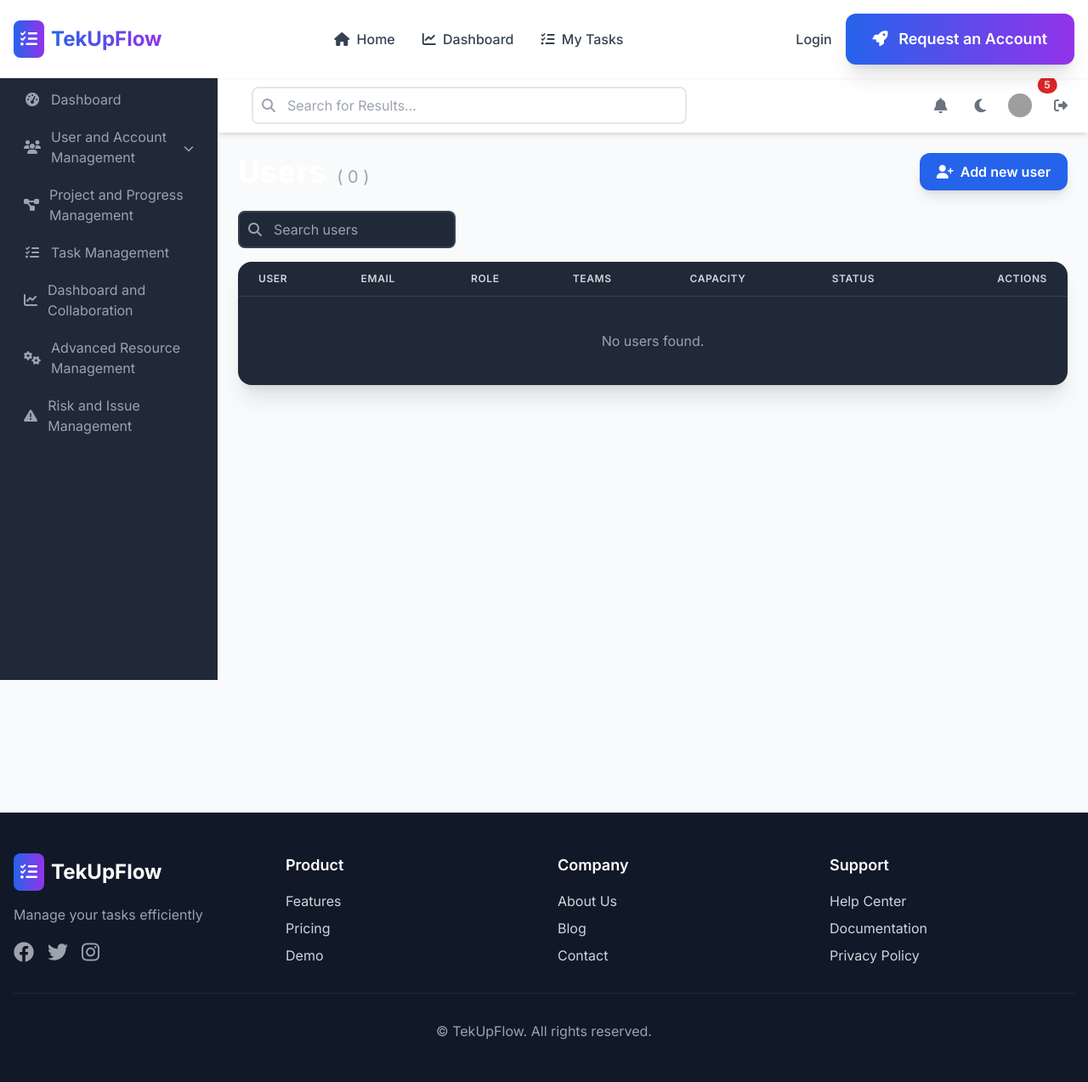
After one commit to MdRiabi/project-management-app, a Symfony app: template templates/SysAdmin/users/list_users.html.twig in a window 1280 px wide. The commit adds this page. Shown: the whole page at 85% size. Run offline with Twig, Linux system fonts and the light colour scheme; the template is opened without the code that fills it, so the values that code supplies are empty; some libraries are stand-ins or nearby versions; grey boxes are pictures that could not be loaded.

Commit message:
`Refactor sidebar navigation and dashboard layout`

```diff
--- a/src/Controller/HomeController.php
+++ b/src/Controller/HomeController.php
@@ -28,4 +28,6 @@ class HomeController extends AbstractController
     {
         return $this->render('home/request_account.html.twig');
     }
+
+
 }
--- /dev/null
+++ b/templates/SysAdmin/layout/base_sysadmin.html.twig
@@ -0,0 +1,72 @@
+{% extends 'base.html.twig' %}
+
+{% block title %}{% if block('page_title') is defined %}{{ block('page_title') }} | SysAdmin{% else %}SysAdmin{% endif %}{% endblock %}
+
+{% block body %}
+  {# Admin Sidebar #}
+  {% include 'components/_sidebar_admin.html.twig' %}
+
+  {# Right layout wrapper: topbar + page content #}
+  <div id="layout-wrapper" class="flex flex-col transition-all duration-300">
+    <style>
+      /* Layout responds to a single state on body (expanded|mini) */
+      @media (min-width: 1024px) {
+        body[data-sidebar-state="expanded"] #layout-wrapper { padding-left: 16rem; }
+        body[data-sidebar-state="mini"] #layout-wrapper { padding-left: 4rem; }
+      }
+    </style>
+
+    {% include 'components/_topbar_admin.html.twig' %}
+
+    <main class="flex-1 min-h-screen dark:bg-gray-900 p-6">
+      {% block content %}{% endblock %}
+    </main>
+  </div>
+
+  <script>
+    // Single source of truth: body[data-sidebar-state] controls both sidebar and layout
+    (function () {
+      function bindToggle() {
+        const body = document.body;
+        const btn = document.getElementById('sidebarToggle');
+        const sidebar = document.getElementById('admin-sidebar');
+        const title = document.getElementById('sidebar-title');
+        if (!btn || !sidebar) return;
+
+        // Ensure sidebar is never hidden/off-canvas
+        sidebar.classList.remove('hidden', '-translate-x-full');
+        sidebar.classList.add('lg:block');
+
+        function syncFromBody() {
+          const state = body.getAttribute('data-sidebar-state') || 'expanded';
+          if (state === 'mini') {
+            sidebar.classList.add('sidebar-mini');
+            if (title) title.classList.add('hidden');
+          } else {
+            sidebar.classList.remove('sidebar-mini');
+            if (title) title.classList.remove('hidden');
+          }
+        }
+
+        if (!body.getAttribute('data-sidebar-state')) body.setAttribute('data-sidebar-state', 'expanded');
+        syncFromBody();
+
+        if (!btn.dataset.bound) {
+          btn.addEventListener('click', function (e) {
+            e.preventDefault();
+            const current = body.getAttribute('data-sidebar-state') === 'mini' ? 'expanded' : 'mini';
+            body.setAttribute('data-sidebar-state', current);
+            syncFromBody();
+          });
+          btn.dataset.bound = '1';
+        }
+      }
+
+      if (document.readyState === 'loading') {
+        document.addEventListener('DOMContentLoaded', bindToggle);
+      } else {
+        bindToggle();
+      }
+    })();
+  </script>
+{% endblock %}
--- /dev/null
+++ b/templates/SysAdmin/users/list_users.html.twig
@@ -0,0 +1,112 @@
+{% extends 'sysadmin/layout/base_sysadmin.html.twig' %}
+
+{% block page_title %}Users{% endblock %}
+
+{% block content %}
+  <div class="max-w-7xl mx-auto">
+    <!-- Page header -->
+    <div class="flex items-center justify-between mb-6">
+      <div class="flex items-end space-x-3">
+        <h1 class="text-3xl md:text-4xl font-extrabold text-white">Users</h1>
+        <span class="text-gray-400 text-xl">( {{ users|length|default(0) }} )</span>
+      </div>
+      <a href="{{ path('sysadmin_user_new')|default('#') }}"
+         class="inline-flex items-center px-5 py-2.5 rounded-xl bg-blue-600 hover:bg-blue-700 text-white font-semibold shadow-lg">
+        <i class="fas fa-user-plus mr-2"></i>
+        Add new user
+      </a>
+    </div>
+
+    <!-- Filters + Search -->
+    <div class="flex flex-col md:flex-row md:items-center md:justify-between gap-4 mb-4">
+
+      <div class="flex items-center space-x-2">
+        <div class="relative">
+          <input type="search"
+                 placeholder="Search users"
+                 class="w-64 pl-10 pr-4 py-2 rounded-lg border-2 border-gray-700 bg-gray-800 text-gray-200 placeholder-gray-400 focus:outline-none focus:border-blue-500">
+          <i class="fas fa-search absolute left-3 top-1/2 -translate-y-1/2 text-gray-400"></i>
+        </div>
+      </div>
+    </div>
+
+    <!-- Users table -->
+    <div class="bg-gray-800 rounded-2xl shadow-xl overflow-hidden">
+      <table class="min-w-full divide-y divide-gray-700">
+        <thead class="bg-gray-750">
+          <tr>
+            <th class="px-6 py-3 text-left text-xs font-semibold text-gray-300 uppercase tracking-wider">User</th>
+            <th class="px-6 py-3 text-left text-xs font-semibold text-gray-300 uppercase tracking-wider">Email</th>
+            <th class="px-6 py-3 text-left text-xs font-semibold text-gray-300 uppercase tracking-wider">Role</th>
+            <th class="px-6 py-3 text-left text-xs font-semibold text-gray-300 uppercase tracking-wider">Teams</th>
+            <th class="px-6 py-3 text-left text-xs font-semibold text-gray-300 uppercase tracking-wider">Capacity</th>
+            <th class="px-6 py-3 text-left text-xs font-semibold text-gray-300 uppercase tracking-wider">Status</th>
+            <th class="px-6 py-3 text-right text-xs font-semibold text-gray-300 uppercase tracking-wider">Actions</th>
+          </tr>
+        </thead>
+        <tbody class="divide-y divide-gray-700">
+        {% for user in users|default([]) %}
+          <tr class="hover:bg-gray-700/60 transition">
+            <td class="px-6 py-4 whitespace-nowrap">
+              <div class="flex items-center space-x-3">
+                <img src="{{ user.avatarUrl|default('/assets/images/default-avatar.png') }}"
+                     class="h-9 w-9 rounded-full ring-2 ring-gray-700" alt="">
+                <div>
+                  <div class="text-white font-semibold">{{ user.firstName }} {{ user.lastName }}</div>
+                  <div class="text-xs text-gray-400">#{{ user.id|default('—') }}</div>
+                </div>
+              </div>
+            </td>
+            <td class="px-6 py-4 whitespace-nowrap text-gray-300">{{ user.email }}</td>
+            <td class="px-6 py-4 whitespace-nowrap">
+              {% set role = (user.roles|default([]) | first)|default('ROLE_USER') %}
+              {% set roleName = role|replace({'ROLE_':''})|lower|title %}
+              <span class="px-2.5 py-1 text-xs rounded-full
+                {% if 'ROLE_ADMIN' in user.roles %} bg-red-600 text-white
+                {% elseif 'ROLE_PM' in user.roles %} bg-yellow-600 text-white
+                {% elseif 'ROLE_MANAGER' in user.roles %} bg-purple-600 text-white
+                {% else %} bg-blue-600 text-white {% endif %}">
+                {{ roleName }}
+              </span>
+            </td>
+            <td class="px-6 py-4 whitespace-nowrap">
+              <div class="flex -space-x-2">
+                {% for i in 0..(user.teamsCount|default(0) > 3 ? 2 : user.teamsCount|default(0)-1) %}
+                  <img src="/assets/images/team-{{ i+1 }}.jpg" class="h-7 w-7 rounded-full ring-2 ring-gray-800" alt="">
+                {% endfor %}
+                {% if user.teamsCount|default(0) > 3 %}
+                  <span class="h-7 w-7 rounded-full bg-gray-700 text-gray-200 text-xs flex items-center justify-center ring-2 ring-gray-800">+{{ user.teamsCount - 3 }}</span>
+                {% endif %}
+              </div>
+            </td>
+            <td class="px-6 py-4 whitespace-nowrap text-gray-300">{{ user.capacityHours|default('—') }} h/week</td>
+            <td class="px-6 py-4 whitespace-nowrap">
+              <span class="px-2.5 py-1 text-xs rounded-full
+                {% if user.isActive %} bg-green-600 text-white
+                {% else %} bg-gray-600 text-white {% endif %}">
+                {% if user.isActive %} ACTIVE {% else %} INACTIVE {% endif %}
+              </span>
+            </td>
+            <td class="px-6 py-4 whitespace-nowrap text-right text-sm">
+              <a href="{{ path('sysadmin_user_edit', {id: user.id})|default('#') }}"
+                 class="text-indigo-400 hover:text-indigo-300 mr-3">
+                Edit
+              </a>
+              <a href="{{ path('sysadmin_user_delete', {id: user.id})|default('#') }}"
+                 class="text-red-400 hover:text-red-300">
+                Delete
+              </a>
+            </td>
+          </tr>
+        {% else %}
+          <tr>
+            <td colspan="7" class="px-6 py-10 text-center text-gray-400">
+              No users found.
+            </td>
+          </tr>
+        {% endfor %}
+        </tbody>
+      </table>
+    </div>
+  </div>
+{% endblock %}
--- a/templates/components/_sidebar_admin.html.twig
+++ b/templates/components/_sidebar_admin.html.twig
@@ -18,10 +18,7 @@
                 <img src="{{ asset('images/menu1.png') }}" alt="Toggle" class="h-5 w-5">
             </button>
         </div>
-        {# Bouton de toggle (pour les écrans plus petits, caché sur desktop) #}
-        <button class="lg:hidden text-white">
-             <i class="fas fa-bars"></i>
-        </button>
+
     </div>
 
     {# Bloc de Navigation Principal #}
@@ -31,10 +28,17 @@
                 <i class="fas fa-tachometer-alt mr-3 w-5 text-center"></i>
                 <span class="sidebar-text">Dashboard</span>
             </a>
-            <a href="#" class="group flex items-center px-3 py-2 rounded-lg hover:bg-gray-700 transition">
-                <i class="fas fa-users mr-3 w-5 text-center"></i>
-                <span class="sidebar-text">User and Account Management</span>
-            </a>
+            <div class="space-y-1">
+                <button type="button" class="w-full flex items-center px-3 py-2 rounded-lg hover:bg-gray-700 transition focus:outline-none" data-submenu-toggle="user-mgmt">
+                    <i class="fas fa-users mr-3 w-5 text-center"></i>
+                    <span class="sidebar-text flex-1 text-left">User and Account Management</span>
+                    <span class="sidebar-text"><i class="fas fa-chevron-down text-xs transition-transform" data-submenu-caret="user-mgmt"></i></span>
+                </button>
+                <div class="ml-8 space-y-1 hidden" data-submenu="user-mgmt">
+                    <a href="{{ path('sysadmin_user_list') }}" class="block px-3 py-2 rounded-lg hover:bg-gray-700 transition sidebar-text">Users List</a>
+                    <a href="#" class="block px-3 py-2 rounded-lg hover:bg-gray-700 transition sidebar-text">List Roles</a>
+                </div>
+            </div>
             <a href="#" class="group flex items-center px-3 py-2 rounded-lg hover:bg-gray-700 transition">
                 <i class="fas fa-project-diagram mr-3 w-5 text-center"></i>
                 <span class="sidebar-text">Project and Progress Management</span>
@@ -77,6 +81,25 @@
                 e.preventDefault();
                 sidebar.classList.toggle(miniClass);
             });
+
+            // Submenu toggling for User and Account Management
+            sidebar.querySelectorAll('[data-submenu-toggle]').forEach(btn => {
+                btn.addEventListener('click', function (e) {
+                    // Prevent conflict with main sidebar toggle
+                    if (e.target.closest('#sidebarToggle')) return;
+                    const key = btn.getAttribute('data-submenu-toggle');
+                    const panel = sidebar.querySelector(`[data-submenu="${key}"]`);
+                    const caret = sidebar.querySelector(`[data-submenu-caret="${key}"]`);
+                    if (!panel) return;
+                    const isHidden = panel.classList.contains('hidden');
+                    // Optionally close other submenus
+                    sidebar.querySelectorAll('[data-submenu]').forEach(p => { if (p !== panel) p.classList.add('hidden'); });
+                    sidebar.querySelectorAll('[data-submenu-caret]').forEach(c => { if (c !== caret) c.classList.remove('rotate-180'); });
+                    // Toggle this submenu
+                    panel.classList.toggle('hidden');
+                    if (caret) caret.classList.toggle('rotate-180');
+                });
+            });
         });
     </script>
 </div>
```
Also changed, not shown: src/Controller/SysAdmin/UserAdminController.php (added, +32 -0 lines), templates/dashboard/admin_global_dashboard.html.twig (+49 -23 lines), 1 other file.
